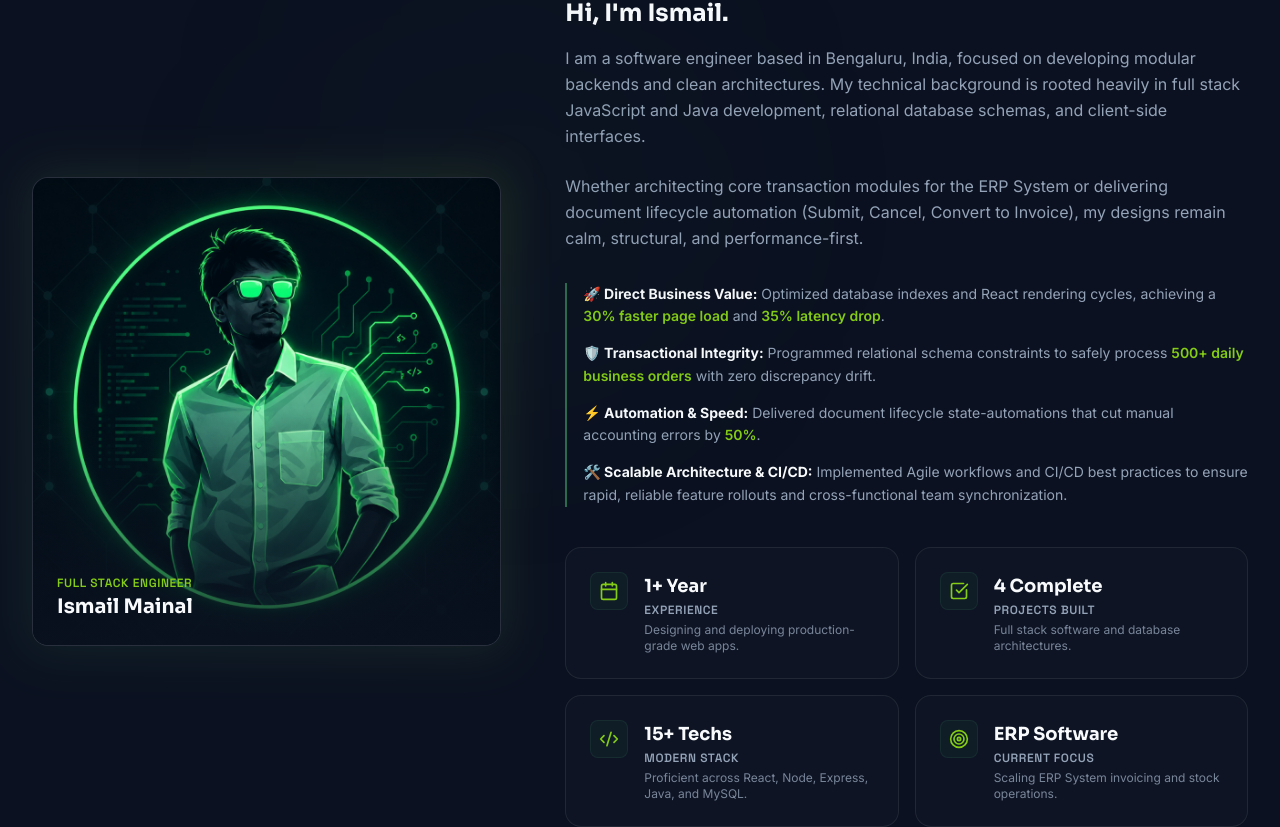
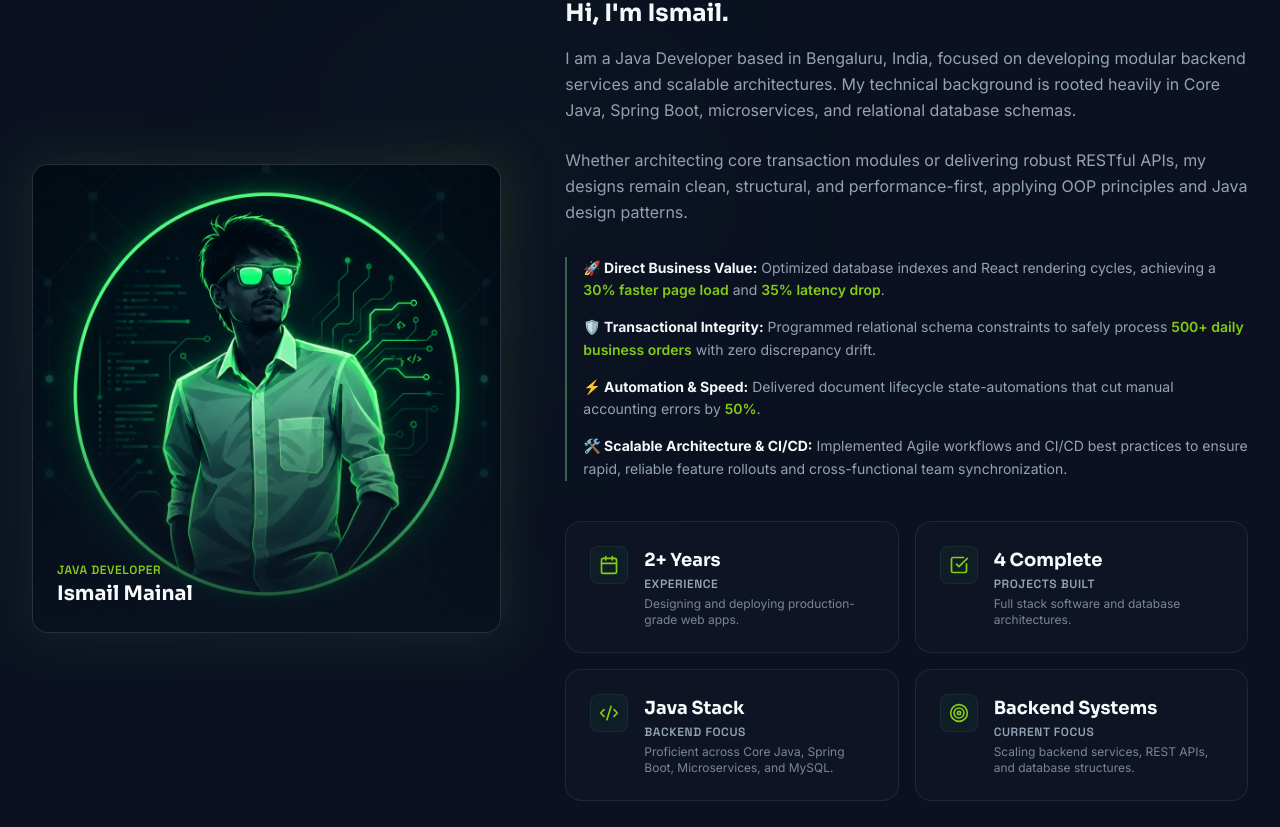
Before and after one commit to IsmailMainal/Portfolio, a React (Vite) app: page / in a window 1280 px wide. Shown: the part 1089-1916 px from the top of the page. Built offline with nearby package versions, Linux system fonts and the light colour scheme.

Commit message:
feat: implement About and Hero sections with supporting data modules and resume asset

```diff
--- a/src/components/About/About.jsx
+++ b/src/components/About/About.jsx
@@ -14,7 +14,7 @@ export default function About() {
     {
       id: 'metric-experience',
       icon: Calendar,
-      title: '1+ Year',
+      title: '2+ Years',
       subtitle: 'Experience',
       description: 'Designing and deploying production-grade web apps.',
       glowColor: 'card-glow-green',
@@ -30,17 +30,17 @@ export default function About() {
     {
       id: 'metric-skills',
       icon: Code2,
-      title: '15+ Techs',
-      subtitle: 'Modern Stack',
-      description: 'Proficient across React, Node, Express, Java, and MySQL.',
+      title: 'Java Stack',
+      subtitle: 'Backend Focus',
+      description: 'Proficient across Core Java, Spring Boot, Microservices, and MySQL.',
       glowColor: 'card-glow-green',
     },
     {
       id: 'metric-focus',
       icon: Target,
-      title: 'ERP Software',
+      title: 'Backend Systems',
       subtitle: 'Current Focus',
-      description: 'Scaling ERP System invoicing and stock operations.',
+      description: 'Scaling backend services, REST APIs, and database structures.',
       glowColor: 'card-glow-lime',
     },
   ];
@@ -82,7 +82,7 @@ export default function About() {
               {/* Bottom text overlay */}
               <div className="absolute bottom-6 left-6 right-6">
                 <span className="font-heading-space text-xs font-semibold uppercase tracking-wider text-[#84CC16]">
-                  Full Stack Engineer
+                  Java Developer
                 </span>
                 <h3 className="font-heading-sora text-xl font-bold text-[#F8FAFC]">
                   Ismail Mainal
@@ -104,10 +104,10 @@ export default function About() {
                 Hi, I&apos;m Ismail.
               </h3>
               <p className="font-body text-base text-[#94A3B8] leading-relaxed mb-6">
-                I am a software engineer based in Bengaluru, India, focused on developing modular backends and clean architectures. My technical background is rooted heavily in full stack JavaScript and Java development, relational database schemas, and client-side interfaces.
+                I am a Java Developer based in Bengaluru, India, focused on developing modular backend services and scalable architectures. My technical background is rooted heavily in Core Java, Spring Boot, microservices, and relational database schemas.
               </p>
               <p className="font-body text-base text-[#94A3B8] leading-relaxed mb-6">
-                Whether architecting core transaction modules for the ERP System or delivering document lifecycle automation (Submit, Cancel, Convert to Invoice), my designs remain calm, structural, and performance-first.
+                Whether architecting core transaction modules or delivering robust RESTful APIs, my designs remain clean, structural, and performance-first, applying OOP principles and Java design patterns.
               </p>
 
               {/* HR Value Highlights */}
--- a/src/components/Hero/Hero.jsx
+++ b/src/components/Hero/Hero.jsx
@@ -129,7 +129,7 @@ export default function Hero() {
           transition={{ duration: 0.8, delay: 0.8 }}
           className="max-w-2xl font-body text-base sm:text-lg md:text-xl text-[#94A3B8] leading-relaxed mb-10"
         >
-          Building scalable, cloud-ready ERP applications and high-performance backends. Lead architect of ERP System, delivering a 35% API latency reduction while processing 500+ daily financial operations. Dedicated to Agile methodologies, cross-functional collaboration, and CI/CD deployment pipelines.
+          Software Developer with 2+ years of professional experience designing and developing backend services, REST APIs, and database-driven applications. Experienced in Core Java, Spring Boot, Microservices, and Agile methodologies.
         </motion.p>
 
         {/* Action Buttons */}
@@ -142,7 +142,7 @@ export default function Hero() {
           <Button onClick={() => handleScrollClick()} variant="primary">
             View Projects <ArrowRight className="w-4 h-4" />
           </Button>
-          <Button variant="secondary" onClick={() => window.open('/Ismail_Mainal_Resume_ATS.pdf', '_blank')}>
+          <Button variant="secondary" onClick={() => window.open('/Ismail Mainal.pdf', '_blank')}>
             Download Resume <Download className="w-4 h-4" />
           </Button>
           <Button variant="outline" onClick={() => window.open('https://www.linkedin.com/in/ismail-mainal-187199215/', '_blank')}>
--- a/src/data/journey.js
+++ b/src/data/journey.js
@@ -6,37 +6,19 @@ export const journeyData = [
   {
     id: 'trail-vtu',
     icon: 'GraduationCap',
-    title: 'Bachelor of Technology (B.Tech)',
-    subtitle: 'Computer Science & Engineering',
+    title: 'B.Tech — Computer Science & Engineering',
+    subtitle: 'Coorg Institute of Technology (VTU)',
     date: 'Dec 2020 – May 2024',
-    description: 'Studied core computer science concepts at Coorg Institute of Technology (VTU). Mastered Object-Oriented Programming (OOP), Data Structures, Algorithms, and Database Management Systems.',
+    description: 'Studied core computer science concepts. Mastered Object-Oriented Programming (OOP), Data Structures, Algorithms, and Database Management Systems.',
     skills: ['Java', 'SQL', 'OOP', 'Data Structures']
   },
   {
-    id: 'trail-salesforce',
-    icon: 'Zap',
-    title: 'Salesforce Certified Training',
-    subtitle: 'Besant Technologies',
-    date: '2024',
-    description: 'Completed Salesforce Administrator and Developer Certification Training. Developed competencies in Apex coding, Lightning Web Components (LWC), flows, SOQL queries, and Salesforce CRM.',
-    skills: ['Apex', 'LWC', 'SOQL', 'Salesforce CRM']
-  },
-  {
-    id: 'trail-besant',
+    id: 'trail-z-it',
     icon: 'Laptop',
-    title: 'Junior Web Application Developer',
-    subtitle: 'Aanirids Technologies — Bengaluru, India',
-    date: 'Jul 2024 – Dec 2025',
-    description: 'Contributed to enterprise-level software projects in Bangalore. Developed web interfaces using JavaScript, HTML5, and CSS3, and built a Recruitment Management Web App covering job boards and tracking.',
-    skills: ['JavaScript', 'HTML5', 'CSS3', 'REST APIs', 'Agile']
-  },
-  {
-    id: 'trail-aanirids',
-    icon: 'Rocket',
     title: 'Software Developer',
-    subtitle: 'Aanirids Technologies — Bengaluru, India',
-    date: 'Jan 2026 – Present',
-    description: 'Architect and lead developer of ERP System — a live production ERP platform processing 500+ daily business transactions. Championed Agile methodologies, system design architecture, and cross-functional collaboration for invoicing, stock tracking, and financial ledgers.',
-    skills: ['React.js', 'Node.js', 'Express.js', 'MySQL', 'System Design', 'Agile', 'CI/CD']
+    subtitle: 'Z IT Solutions — Hyderabad, India',
+    date: 'Apr 2024 – Jun 2026',
+    description: 'Developed backend services for a large-scale ERP System. Built 20+ RESTful API endpoints using Spring Boot architecture, implemented JWT-based RBAC, and optimized MySQL queries reducing critical backend errors by 50%.',
+    skills: ['Core Java', 'Spring Boot', 'REST APIs', 'MySQL', 'JWT', 'Agile']
   }
 ];
--- a/src/data/projects.js
+++ b/src/data/projects.js
@@ -15,65 +15,14 @@ import {
  */
 export const projectsData = [
   {
-    id: 'erp-system',
-    title: 'ERP System',
-    category: 'Full Stack',
-    shortDescription: 'A live production ERP platform processing 500+ daily business transactions.',
-    description: 'Lead developer of ERP System — a live ERP ecosystem handling invoice management, dynamic inventories, cost tracking, and double-entry financial ledger operations. Features granular Role-Based Access Control (RBAC) middleware guarding API routes.',
-    image: erpHero,
-    images: [erpHero, erpSandbox, erpFeatures],
-    tags: ['React.js', 'Node.js', 'Express.js', 'MySQL', 'Sequelize', 'Tailwind CSS'],
-    githubUrl: 'https://github.com/IsmailMainal',
-
-    problem: 'SMEs face manual bookkeeping errors and stock-out discrepancy drifts. Concurrent write requests on inventories and ledger journals without transactional locks cause record collisions and balance misalignment.',
-    solution: 'Designed and deployed atomic ledger transaction modules. Engineered 15+ REST endpoints with schema validators using express-validator. Configured MySQL InnoDB indexing on key foreign keys, reducing response latencies by 35% and cutting accounting record discrepancy rates to zero.',
-    architecture: 'Features a clean MVC separation. Express backend routers layer validation pipelines and JSON Web Token (JWT) verification. Sequelize transactions enforce ACID compliance on ledger entries, auto-rolling back database states if invoice writes fail. Frontend is a responsive React SPA using React Hooks and Context API for global state.',
-    challenges: 'Handling ledger transaction deadlocks during concurrent multi-user debit/credit updates on shared stock keys. Resolved by implementing serializable transaction isolation levels and optimizing query execution paths to lock rows in a consistent alphanumeric order.',
-    learnings: 'Gained advanced proficiency in SQL indexing strategies, Sequelize transaction rollbacks, REST middleware composition, dynamic document lifecycle workflows (Submit, Cancel, Convert to Invoice), and designing strict RBAC permissions.',
-  },
-  {
-    id: 'pet-mart-erp',
-    title: 'Pets Mart ERP',
-    category: 'Full Stack',
-    shortDescription: 'Multi-role enterprise dashboard managing retail inventory, scheduling, and invoice transactions.',
-    description: 'A multi-role business management ERP platform for a pet clinic and retail shop featuring dynamic inventory tracking, appointment bookings, coupon configurations, UPI transaction receipts, and system audit logs.',
-    image: petsmartHero,
-    images: [petsmartHero, petsmartProducts, petsmartServices, petsmartReports],
-    tags: ['React', 'Node.js', 'Express.js', 'MySQL', 'Sequelize', 'Zod', 'Multer', 'JWT'],
-    githubUrl: 'https://github.com/IsmailMainal/Pet-mart',
-    liveUrl: 'https://github.com/IsmailMainal/Pet-mart',
-    problem: 'A veterinary clinic and pet store operating on separate systems experience lag in appointment records, disconnected invoices, and inventory mismatch during walk-in sales. UPI checkouts often drift due to lack of recorded bank UTR verification.',
-    solution: 'Engineered an integrated ERP system with automatic stock deduction upon invoice generation, multi-role (Admin/Receptionist/Customer) access gates via JWT, doctor appointment schedules, and UPI/UTR payment confirmation.',
-    architecture: 'Vite React frontend communicating with an Express MVC backend. Persistence is structured in MySQL utilizing Sequelize CLI database migrations and associations. Custom Zod schemas validate data inputs at the route level, and Multer handles image uploads for product catalogs.',
-    challenges: 'Designing transactional stock history timelines mapping inventory changes across invoice orders, manual receptionist adjustments, cancellations, and coupon discounts.',
-    learnings: 'Deepened skills in writing database migration scripts, handling file uploads with Multer, executing complex Sequelize associations, and creating printable invoice layouts.',
-  },
-  {
-    id: 'sms-student-mgmt',
-    title: 'Secure Management System (SMS)',
-    category: 'Full Stack',
-    shortDescription: 'A premium management platform with real-time verification and automated mail service.',
-    description: 'A premium, full-stack student and system management platform featuring a secure authentication framework, dynamic role checking, live Socket.io integrations, and Nodemailer email dispatch services.',
-    image: 'https://images.unsplash.com/photo-1563986768609-322da13575f3?auto=format&fit=crop&w=800&q=80',
-    tags: ['React 19', 'Node.js', 'Express.js', 'MySQL', 'Sequelize', 'Socket.io', 'Nodemailer', 'JWT'],
-    githubUrl: 'https://github.com/IsmailMainal/sms',
-    liveUrl: 'https://github.com/IsmailMainal/sms',
-    problem: 'School administrations lack a unified dashboard to track student statuses in real-time, resulting in delayed notifications and security vulnerabilities in role separation.',
-    solution: 'Engineered a unified student/system workspace. Configured Sequelize ORM schemas on MySQL, role validation filters using JWT, a live Socket.io notification stream, and automated transactional emails via SMTP.',
-    architecture: 'Client-server layout using React 19 SPA for responsive presentation and Node/Express server for RESTful endpoint routing, session caching, and live messaging sockets.',
-    challenges: 'Enforcing instant email verification alerts during rapid applicant sign-up spikes without locking the main thread.',
-    learnings: 'Mastered React 19 lifecycle hooks, bidirectional messaging with Socket.io, Sequelize transaction rolls, and securing cookies with CORS middleware.',
-  },
-  {
     id: 'bank-mgmt',
     title: 'Bank Management System',
     category: 'Backend',
-    shortDescription: 'Banking application managing user registrations, transfers, and balance enquiries.',
-    description: 'A secure software application simulating standard commercial banking activities including accounts creation, funds transfer, audit trails, and balance lookups.',
+    shortDescription: 'Secure banking app with Registration, Login, Money Transfer, and Balance Enquiry.',
+    description: 'Secure banking app with Registration, Login, Money Transfer, and Balance Enquiry using Core Java, MySQL, JDBC, OOP Design Patterns, and JUnit unit tests. Applied Collections Framework, JDBC transaction management, and input validation for reliable and secure data operations.',
     image: 'https://images.unsplash.com/photo-1460925895917-afdab827c52f?auto=format&fit=crop&w=800&q=80',
-    tags: ['Java', 'MySQL', 'JDBC', 'OOP', 'Exception Handling'],
+    tags: ['Core Java', 'MySQL', 'JDBC', 'OOP', 'Design Patterns', 'JUnit'],
     githubUrl: 'https://github.com/IsmailMainal',
-    liveUrl: 'https://github.com/IsmailMainal',
     problem: 'Bank operations require strict atomic transaction controls. Inadequate balance checks before fund transfers lead to overdraft bugs.',
     solution: 'Constructed an OOP-based banking engine in Java using JDBC for MySQL persistent connections. Implemented strict exception-handling routines and atomic checks before completing deposits/transfers.',
     architecture: 'Object-oriented structure using design patterns (DAO pattern), separate presentation layers, and database connectors.',
@@ -81,19 +30,49 @@ export const projectsData = [
     learnings: 'Learned the importance of ACID properties, database index queries, and designing secure, exception-safe Java applications.',
   },
   {
-    id: 'recruitment-mgmt',
-    title: 'Recruitment Management Application',
+    id: 'online-exam',
+    title: 'Online Examination System',
+    category: 'Backend',
+    shortDescription: 'Exam platform with test conduct, automated result computation, and admin CRUD.',
+    description: 'Exam platform with test conduct, automated result computation, and admin CRUD using Java OOP, Design Patterns, and relational database design. Implemented role-based access for admin and student roles with structured MySQL schema and SQL query optimization.',
+    image: 'https://images.unsplash.com/photo-1563986768609-322da13575f3?auto=format&fit=crop&w=800&q=80',
+    tags: ['Java', 'MySQL', 'SQL', 'DBMS', 'OOP', 'Admin Controls'],
+    githubUrl: 'https://github.com/IsmailMainal',
+    problem: 'Manual examination tracking and paper grading are slow and prone to errors. Role separation between students and admins is hard to enforce.',
+    solution: 'Developed an automated examination platform with secure login portals for both admins and students. Structured relational databases to store questions and track student performance in real-time.',
+    architecture: 'Java application with a relational database backbone, utilizing OOP concepts to encapsulate question entities and examination sessions.',
+    challenges: 'Optimizing SQL queries to fetch random question sets efficiently for a large number of concurrent student sessions.',
+    learnings: 'Gained advanced knowledge of SQL query optimization, Java collections, and role-based access control design.',
+  },
+  {
+    id: 'pet-shop-mgmt',
+    title: 'Pet Shop Management System',
     category: 'Full Stack',
-    shortDescription: 'Recruitment pipeline managing jobs, candidate profiles, and review boards.',
-    description: 'A workflows system tracking the end-to-end recruitment process: job vacancy publications, applicant profile submissions, interview status stages, and review panels.',
+    shortDescription: 'Full stack app with pet listings, inventory, and order processing.',
+    description: 'Full stack app with pet listings, inventory, and order processing using Java, REST APIs, JDBC, and MySQL. Built with MVC architecture and layered service design. Integrated REST API endpoints for real-time data operations with full CRUD support and structured exception handling.',
+    image: petsmartHero,
+    images: [petsmartHero, petsmartProducts, petsmartServices, petsmartReports],
+    tags: ['Java', 'MySQL', 'JDBC', 'REST APIs', 'MVC Architecture'],
+    githubUrl: 'https://github.com/IsmailMainal/Pet-mart',
+    problem: 'Pet stores often struggle with disjointed inventory tracking and sales processing systems.',
+    solution: 'Engineered an integrated MVC-based system with automatic stock deduction upon invoice generation, and full CRUD support for pet and product listings.',
+    architecture: 'Java backend adopting a Model-View-Controller (MVC) structure, connected to a MySQL database using JDBC. REST API endpoints exposed for real-time CRUD operations.',
+    challenges: 'Designing transactional stock history timelines and mapping inventory changes accurately across different service layers.',
+    learnings: 'Deepened skills in MVC application structure, writing structured exception handling, and exposing clean REST endpoints.',
+  },
+  {
+    id: 'food-order',
+    title: 'Food Order Website',
+    category: 'Full Stack',
+    shortDescription: 'Modular web app with user authentication, product browsing, and food ordering.',
+    description: 'Modular web app with user authentication, product browsing, and food ordering using Java, JavaScript, MySQL, and JDBC. Implemented session management, input validation, and error handling for secure and reliable user transactions.',
     image: 'https://images.unsplash.com/photo-1618005182384-a83a8bd57fbe?auto=format&fit=crop&w=800&q=80',
-    tags: ['JavaScript ES6+', 'HTML5', 'CSS3', 'REST APIs', 'Component-Based Design'],
+    tags: ['Java', 'MySQL', 'JDBC', 'JavaScript', 'CRUD Operations'],
     githubUrl: 'https://github.com/IsmailMainal',
-    liveUrl: 'https://github.com/IsmailMainal',
-    problem: 'HR teams lose track of applicants across multiple email threads, resulting in slow hiring cycles and poor candidate experiences.',
-    solution: 'Designed a component-driven recruitment workspace. Configured backend REST APIs with real-time data sync, automating candidates transitions through interview rounds and reducing manual HR labor by 30%.',
-    architecture: 'Single Page Application layout communicating with a JSON REST API service, managing stage updates asynchronously.',
-    challenges: 'Designing clean UI elements to present multi-stage candidate information without visual clutter.',
-    learnings: 'Gained solid expertise in asynchronous JavaScript, component-driven layouts, and REST integration workflows.',
+    problem: 'Customers need a seamless way to browse menus and place orders online securely.',
+    solution: 'Built a web-based ordering platform with secure user authentication, interactive product catalogs using JavaScript, and a robust Java backend for processing orders.',
+    architecture: 'Client-server architecture utilizing JavaScript for interactive frontend components and Java/JDBC for backend database transactions.',
+    challenges: 'Handling concurrent user sessions and validating inputs effectively to prevent erroneous orders.',
+    learnings: 'Gained solid expertise in session management, cross-layer communication (JavaScript to Java), and robust data validation.',
   }
 ];
--- a/src/data/skills.js
+++ b/src/data/skills.js
@@ -4,70 +4,71 @@
  */
 export const skillsData = [
   {
-    category: 'Frontend Development',
-    iconName: 'Layout',
+    category: 'Languages',
+    iconName: 'Cpu',
     color: '#3B82F6', // Blue-500
-    description: 'Developing responsive, high-performance web applications using component-based patterns.',
+    description: 'Core languages for writing robust backend systems and scripts.',
     technologies: [
-      { name: 'React.js', level: 'Expert' },
+      { name: 'Core Java (8/11/17+)', level: 'Expert' },
       { name: 'JavaScript (ES6+)', level: 'Expert' },
-      { name: 'Tailwind CSS', level: 'Expert' },
-      { name: 'HTML5 & CSS3', level: 'Expert' },
-      { name: 'Context API / Hooks', level: 'Expert' },
-      { name: 'SPA Architecture', level: 'Expert' }
+      { name: 'SQL', level: 'Expert' },
+      { name: 'Python', level: 'Intermediate' },
+      { name: 'Apex', level: 'Intermediate' }
+    ]
+  },
+  {
+    category: 'Java & Spring',
+    iconName: 'Code2',
+    color: '#8B5CF6', // Purple-500
+    description: 'Object-Oriented Programming, design patterns, and Spring ecosystem.',
+    technologies: [
+      { name: 'OOP & Design Patterns', level: 'Expert' },
+      { name: 'Spring Boot', level: 'Expert' },
+      { name: 'Spring MVC & Security', level: 'Advanced' },
+      { name: 'Hibernate/JPA / ORM', level: 'Advanced' },
+      { name: 'JUnit / JDBC', level: 'Expert' },
+      { name: 'Collections Framework', level: 'Expert' }
     ]
   },
   {
     category: 'Backend & APIs',
     iconName: 'Server',
     color: '#10B981', // Emerald-500
-    description: 'Designing transactional server architectures, middleware routers, and RESTful APIs.',
+    description: 'Designing transactional architectures and RESTful endpoints.',
     technologies: [
-      { name: 'Node.js', level: 'Expert' },
-      { name: 'Express.js', level: 'Expert' },
-      { name: 'System Design Architecture', level: 'Expert' },
       { name: 'RESTful API Design', level: 'Expert' },
-      { name: 'JWT Authentication', level: 'Expert' },
-      { name: 'RBAC Access Control', level: 'Expert' }
+      { name: 'Microservices Architecture', level: 'Advanced' },
+      { name: 'MVC Architecture', level: 'Expert' },
+      { name: 'JWT & RBAC', level: 'Expert' },
+      { name: 'Node.js & Express.js', level: 'Advanced' }
     ]
   },
   {
     category: 'Database Systems',
     iconName: 'Database',
     color: '#84CC16', // Lime-500
-    description: 'Structuring relational schemas, executing indexing, and tuning complex database queries.',
+    description: 'Structuring relational schemas and tuning database queries.',
     technologies: [
-      { name: 'MySQL', level: 'Expert' },
-      { name: 'SQL Queries', level: 'Expert' },
-      { name: 'Schema Normalization', level: 'Expert' },
+      { name: 'MySQL / SQL', level: 'Expert' },
+      { name: 'PostgreSQL / NoSQL', level: 'Intermediate' },
+      { name: 'JDBC', level: 'Expert' },
+      { name: 'Schema Design', level: 'Expert' },
       { name: 'Query Optimization', level: 'Expert' },
-      { name: 'Database Indexing', level: 'Expert' },
-      { name: 'JDBC Connections', level: 'Intermediate' }
+      { name: 'Indexing', level: 'Expert' }
     ]
   },
   {
-    category: 'Programming Languages',
-    iconName: 'Cpu',
-    color: '#8B5CF6', // Purple-500
-    description: 'Writing clean code across diverse development frameworks and CRM clouds.',
-    technologies: [
-      { name: 'JavaScript (ES6+)', level: 'Expert' },
-      { name: 'Java', level: 'Advanced' },
-      { name: 'Apex (Salesforce)', level: 'Intermediate' }
-    ]
-  },
-  {
-    category: 'Tools & Workflow',
+    category: 'DevOps & Tools',
     iconName: 'Cloud',
     color: '#F59E0B', // Amber-500
-    description: 'Utilizing modern tooling to build, test, debug, and version control software assets.',
+    description: 'Utilizing modern tooling to build, test, deploy, and version control.',
     technologies: [
       { name: 'Git & GitHub', level: 'Expert' },
-      { name: 'CI/CD Pipelines', level: 'Expert' },
-      { name: 'Agile Methodologies', level: 'Expert' },
-      { name: 'Postman & REST API Testing', level: 'Expert' },
-      { name: 'VS Code & DevTools', level: 'Expert' },
-      { name: 'npm', level: 'Expert' }
+      { name: 'Docker & Kubernetes', level: 'Intermediate' },
+      { name: 'CI/CD Pipelines', level: 'Advanced' },
+      { name: 'Postman & VS Code', level: 'Expert' },
+      { name: 'Kafka & RabbitMQ', level: 'Intermediate' },
+      { name: 'Agile/Scrum', level: 'Expert' }
     ]
   }
 ];
```
Also changed, not shown: 2 other files (tests, documents, lock files or other folders).
